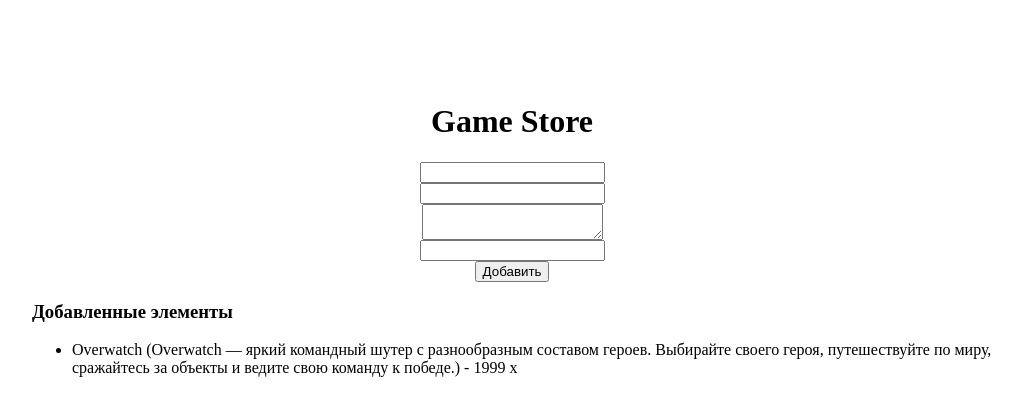
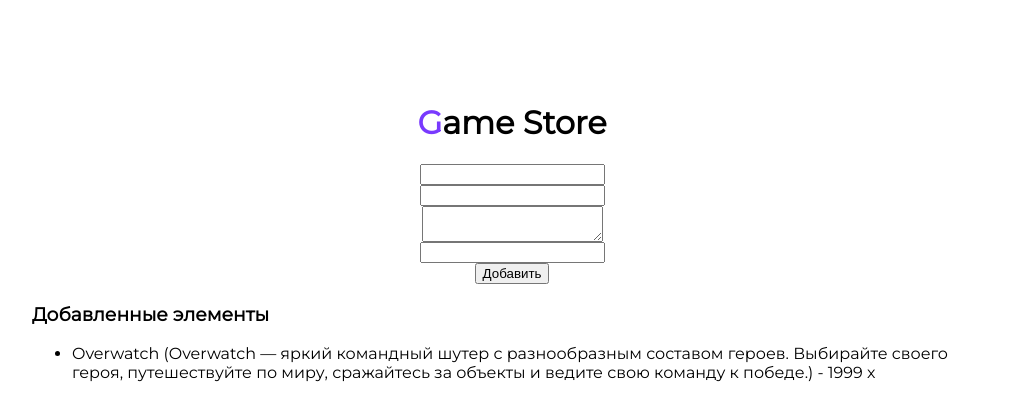
Before and after one commit to leasy1411/my-app, an Angular app: page / in a window 1280 px wide. Shown: the top 420 px of the page, without its empty margins (128-1150 px from the left). Built offline with nearby package versions, Linux system fonts and the light colour scheme.

Commit message:
добавлен шрифт, основной акцентный цвет, изменение цвета первой буквы в заголовках

```diff
--- a/src/app/app.component.scss
+++ b/src/app/app.component.scss
@@ -1,3 +1,8 @@
+$violet: #793AFE;
+$font: 'Montserrat', sans-serif;
+
+@import url('https://fonts.googleapis.com/css2?family=Montserrat&display=swap');
+
 .content {
   display: flex;
   margin: 82px auto 32px;
@@ -5,4 +10,9 @@
   max-width: 960px;
   flex-direction: column;
   align-items: center;
+  font-family: $font;
 }
+
+h1::first-letter, h2::first-letter {
+  color: $violet;
+}
```
